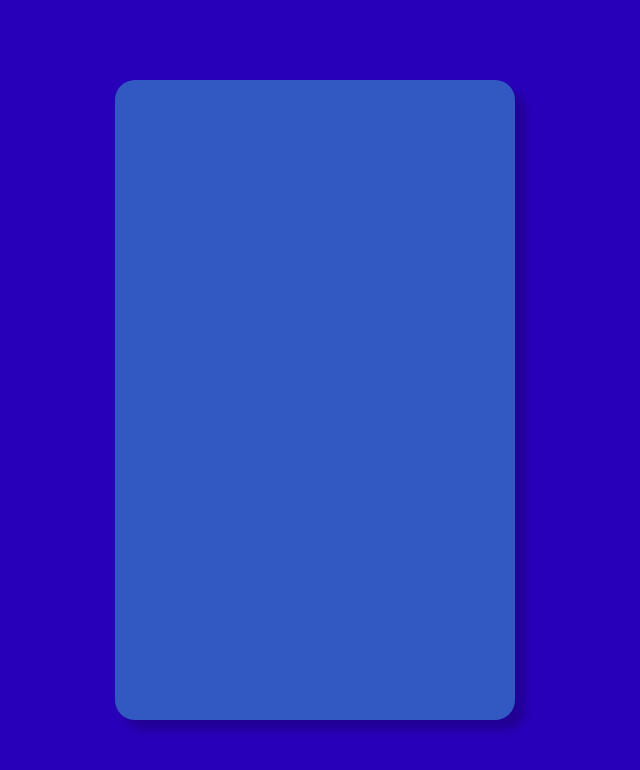
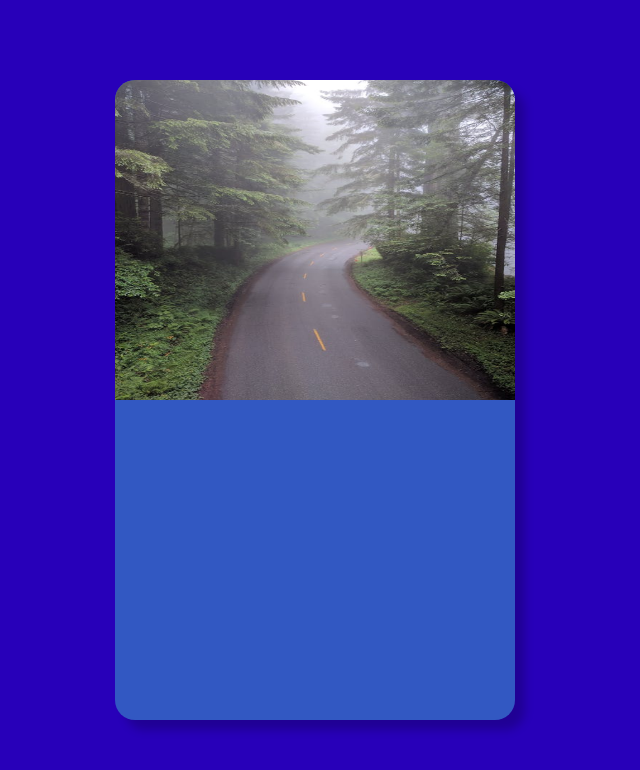
Before and after one commit to aldringordon/WeatherApp, an Angular app: page / in a window 1280 px wide. Shown: the top 770 px of the page, without its empty margins (325-965 px from the left). Built offline with nearby package versions, Linux system fonts and the light colour scheme.

Commit message:
feat: stylised upperdata img

```diff
--- a/src/app/app.component.html
+++ b/src/app/app.component.html
@@ -1,7 +1,7 @@
 <div class="container">
-  <div class="uppder-data">
-    <!-- <img src="../assets/Hot.png" *ngIf="14 > 15">
-    <img src="../assets/Cold.png" *ngIf="14 <= 15"> -->
+  <div class="upper-data">
+    <img src="../assets/Hot.png" *ngIf="14 > 15">
+    <img src="../assets/Cold.png" *ngIf="14 <= 15">
   </div>
   <div class="lower-data">
 
--- a/src/styles.css
+++ b/src/styles.css
@@ -33,3 +33,20 @@
     border-radius: 20px;
     box-shadow: 10px 10px 10px var(--shadow-dark);
 }
+
+.upper-data {
+    position: relative;
+    overflow: hidden;
+    width: 100%;
+    height: 50%;
+    border-top-left-radius: 20px;
+    border-top-right-radius: 20px;
+}
+
+.upper-data img {
+    position:absolute;
+    top: 0;
+    left: 0;
+    width: 100%;
+    height: 100%;
+}
```
Also changed, not shown: src/assets/Cold.png.
